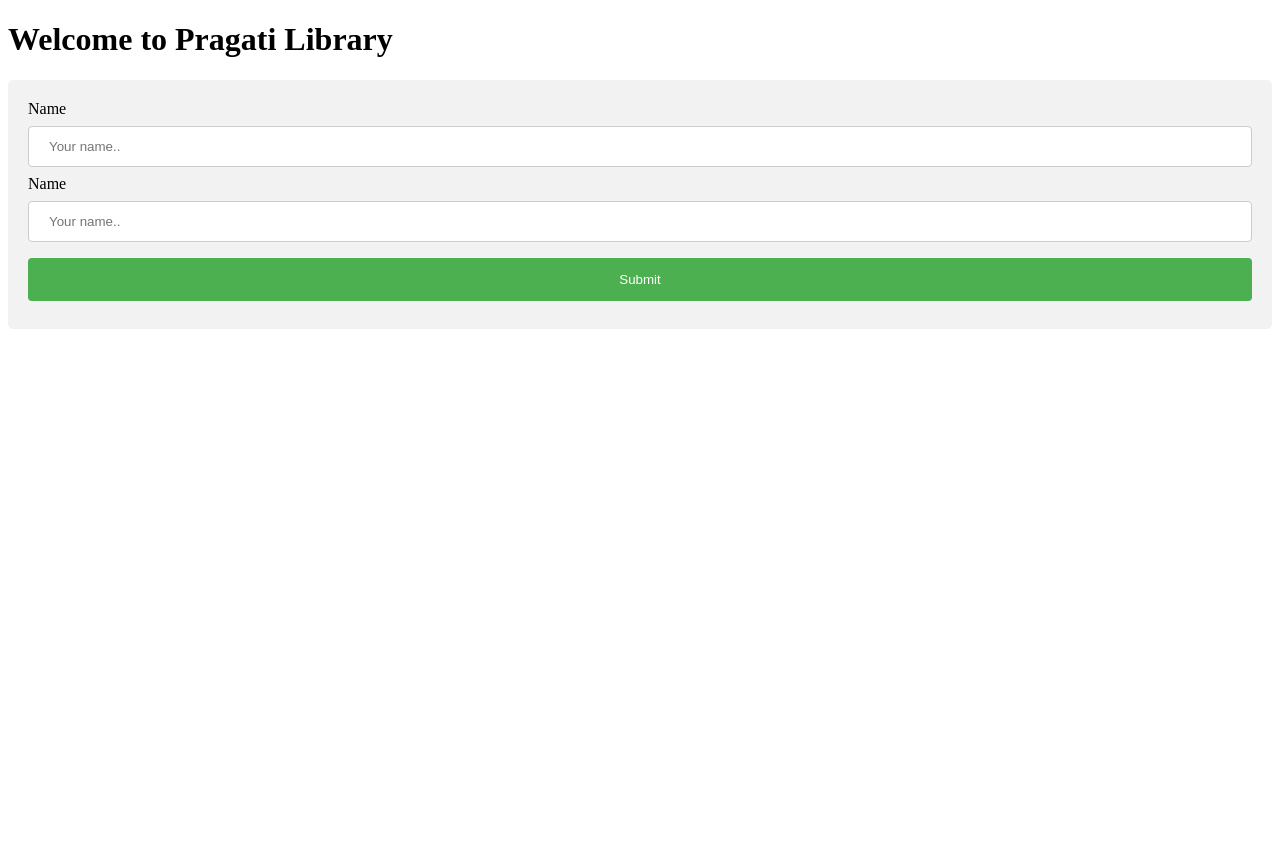
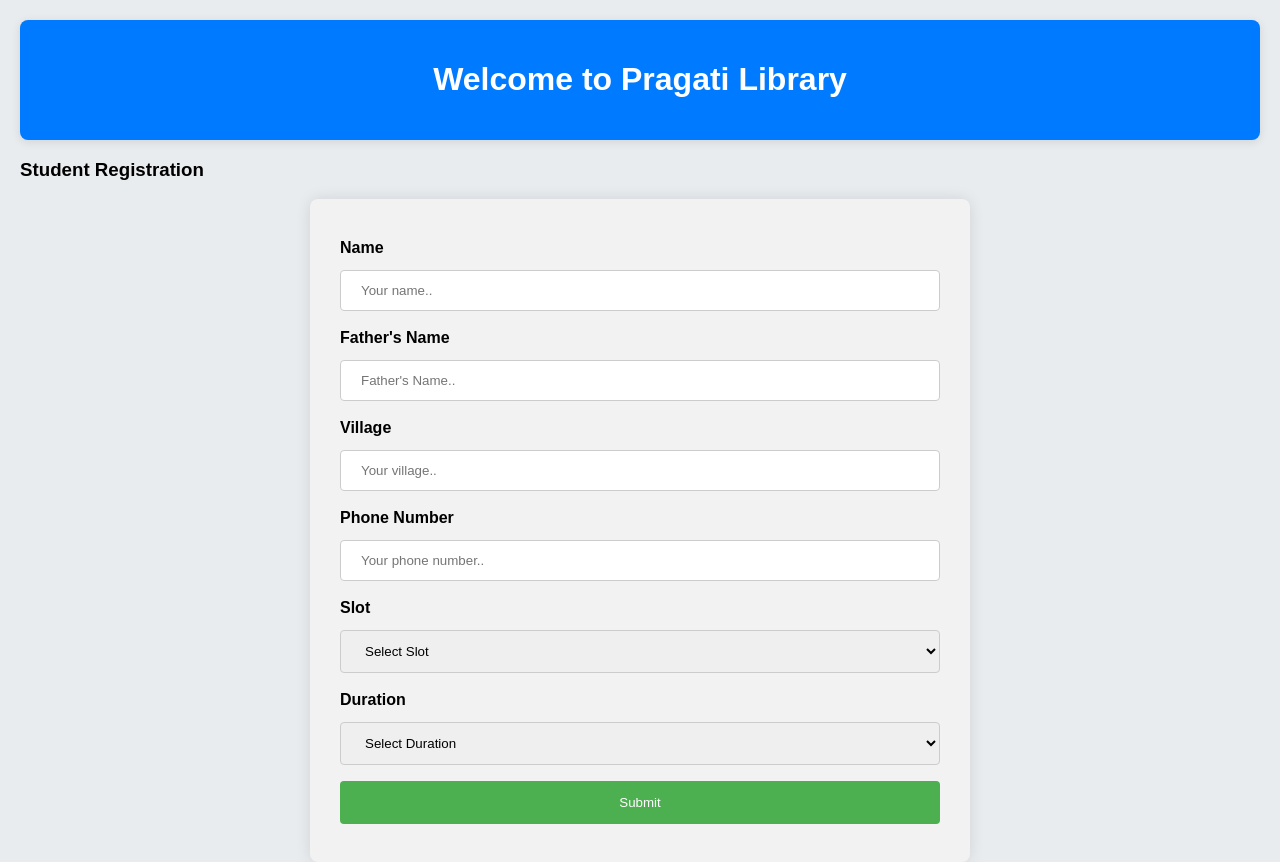
Before and after one commit to sonucps/pragati-library, a plain HTML site: page index.html in a window 1280 px wide. Before the commit the page ends 800 px from the top, so only its background shows below. Drawn offline with Linux system fonts and the light colour scheme.

Commit message:
Update index.html

```diff
--- a/index.html
+++ b/index.html
@@ -1,16 +1,45 @@
 <!DOCTYPE html>
-<html>
+<html lang="en">
+<head>
+    <meta charset="UTF-8">
+    <meta name="viewport" content="width=device-width, initial-scale=1.0">
+    <title>Student Registration</title>
     <style>
-input[type=text], select {
+        body {
+            font-family: Arial, sans-serif;
+            margin: 0;
+            padding: 20px;
+            background-color: #e9ecef;
+        }
+        header {
+            background: #007bff;
+            color: #fff;
+            padding: 20px;
+            text-align: center;
+            border-radius: 8px;
+            box-shadow: 0 2px 10px rgba(0, 0, 0, 0.1);
+        }
+        div {
+            border-radius: 8px;
+            background-color: #f2f2f2;
+            padding: 30px;
+            max-width: 600px;
+            margin: auto;
+            box-shadow: 0 0 15px rgba(0, 0, 0, 0.1);
+        }
+        input[type=text], input[type=tel], select {
             width: 100%;
             padding: 12px 20px;
             margin: 8px 0;
-  display: inline-block;
             border: 1px solid #ccc;
             border-radius: 4px;
             box-sizing: border-box;
+            transition: border-color 0.3s;
         }
-
+        input[type=text]:focus, input[type=tel]:focus, select:focus {
+            border-color: #007bff;
+            outline: none;
+        }
         input[type=submit] {
             width: 100%;
             background-color: #4CAF50;
@@ -20,47 +49,67 @@ input[type=submit] {
             border: none;
             border-radius: 4px;
             cursor: pointer;
+            transition: background 0.3s;
         }
-
         input[type=submit]:hover {
             background-color: #45a049;
         }
-
-div {
-  border-radius: 5px;
-  background-color: #f2f2f2;
-  padding: 20px;
+        label {
+            font-weight: bold;
+            display: block;
+            margin: 10px 0 5px;
         }
     </style>
+</head>
 <body>
-
-<h1>Welcome to Pragati Library </h1>
+<header><h1>Welcome to Pragati Library</h1></header>
+<h3>Student Registration</h3>
 
 <div>
     <form method="post" name="google-sheet">
-    <label for="fname">Name</label>
-    <input type="text" id="fname" name="name" placeholder="Your name..">
+        <label for="name">Name</label>
+        <input type="text" id="name" name="name" placeholder="Your name.." required>
 
+        <label for="fatherName">Father's Name</label>
+        <input type="text" id="fatherName" name="fatherName" placeholder="Father's Name.." required>
 
-    <label for="fname">Name</label>
-    <input type="text" id="fname" name="father's name" placeholder="Your name..">
+        <label for="village">Village</label>
+        <input type="text" id="village" name="village" placeholder="Your village.." required>
 
+        <label for="phone">Phone Number</label>
+        <input type="tel" id="phone" name="phone" placeholder="Your phone number.." required>
 
+        <label for="Slot">Slot</label>
+        <select id="Slot" name="Slot" required>
+            <option value="">Select Slot</option>
+            <option value="Slot 1(7:00 AM to 10:00AM)">Slot 1(7:00 AM to 10:00AM)</option>
+            <option value="Slot 2(10:00 AM to 1:00PM)">Slot 2(10:00 AM to 1:00PM)</option>
+            <option value="Slot 3(1:00 PM to 4:00PM)">Slot 3(1:00 PM to 4:00PM)</option>
+        </select>
 
+        <label for="duration">Duration</label>
+        <select id="duration" name="duration" required>
+            <option value="">Select Duration</option>
+            <option value="1 month">1 Month(Fees-₹400)</option>
+            <option value="2 months">2 Months(Fees-₹700)</option>
+            <option value="3 months">3 Months(Fees-₹1000)</option>
+
+        </select>
 
         <input type="submit" value="Submit" name="submit">
     </form>
 </div>
+
 <script>
-    const scriptURL = 'https://script.google.com/macros/s/AKfycbwtmUr7eAfxmjxy8SagPDnK5FfS2JsNIWZTEBbaCEYpQxtdvpWJ4cgHtZwUNh7SZ5asXg/exec'
-    const form = document.forms['google-sheet']
+    const scriptURL = 'https://script.google.com/macros/s/AKfycbwtmUr7eAfxmjxy8SagPDnK5FfS2JsNIWZTEBbaCEYpQxtdvpWJ4cgHtZwUNh7SZ5asXg/exec';
+    const form = document.forms['google-sheet'];
 
     form.addEventListener('submit', e => {
-      e.preventDefault()
+        e.preventDefault();
         fetch(scriptURL, { method: 'POST', body: new FormData(form)})
-        .then(response => alert("Thanks for Contacting us..! We Will Contact You Soon..."))
-        .catch(error => console.error('Error!', error.message))
-    })
+            .then(response => alert("Thanks for contacting us! We will get back to you soon."))
+            .catch(error => console.error('Error!', error.message));
+    });
 </script>
 
 </body>
```
Lines whose indentation alone changed are shown as unchanged.
